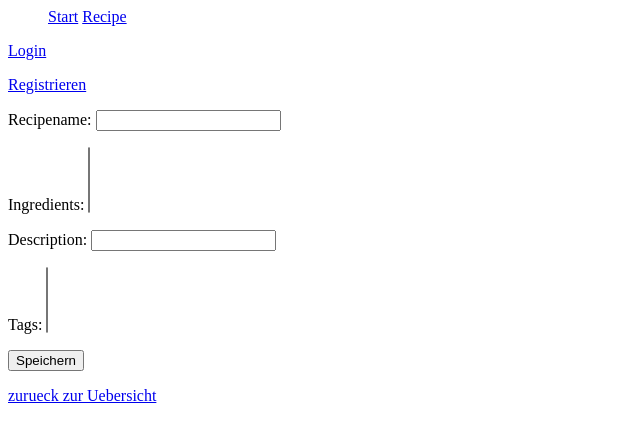
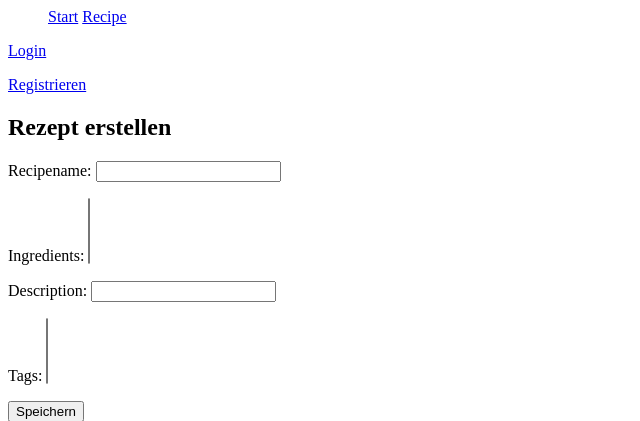
Before and after one commit to KiwiBA/StudentenKochen, a Django app: page /recipes/create/ in a window 1280 px wide. Shown: the top 421 px of the page, without its empty margins (0-640 px from the left). Run offline with Django 3.2, Linux system fonts and the light colour scheme; the visitor is signed in with stand-in values (Sample User, id 1); data that the repository does not hold is empty; parts of the project's set-up code (start-up, migrations or seed data) failed here and were passed over.

Commit message:
Rezepte bearbeiten

```diff
--- a/StudentenKochen/recipes/templates/recipes/create.html
+++ b/StudentenKochen/recipes/templates/recipes/create.html
@@ -2,10 +2,19 @@
 
 
 {% block title %}
-{{ block.super }} - Rezept erstellen
+{{ block.super }} - Rezept {% if add %}erstellen
+    {% else %}"{{ object.recipename }}" bearbeiten{% endif %}
 {% endblock %}
 
 {% block content %}
+
+{% if add %}
+<h2>Rezept erstellen</h2>
+{% url 'recipes:create' as action_url %}
+{% else %}
+<h2>Rezept "{{ object.recipename }}" bearbeiten</h2>
+{% url 'recipes:edit' object.pk as action_url %}
+{% endif %}
 
 <form action="{{ action_url }}" method="post" accept-charset="utf-8">
     {{ form.as_p }}
--- a/StudentenKochen/recipes/templates/recipes/detail.html
+++ b/StudentenKochen/recipes/templates/recipes/detail.html
@@ -2,6 +2,7 @@
 {% block content %}
 <h1>Rezept: {{recipe.recipename}}</h1>
 
+<a href="{% url 'recipes:edit' recipe.id %}">Rezept bearbeiten</a>
 
 <ul>
 {% for ingredient in recipe.ingredients.all %}
--- a/StudentenKochen/recipes/urls.py
+++ b/StudentenKochen/recipes/urls.py
@@ -7,5 +7,5 @@ urlpatterns = [
     url(r'^$', views.IndexView.as_view(), name='index'),
     url(r'^(?P<pk>[0-9]+)/$', views.DetailView.as_view(), name='detail'),
     url(r'^create/$', views.create, name='create'),
-    url(r'^edit/(?P<recipe_id>\d+)/$', views.create, name='edit'),
+    url(r'^edit/(?P<recipe_id>\d+)/$', views.edit, name='edit'),
 ]
```
